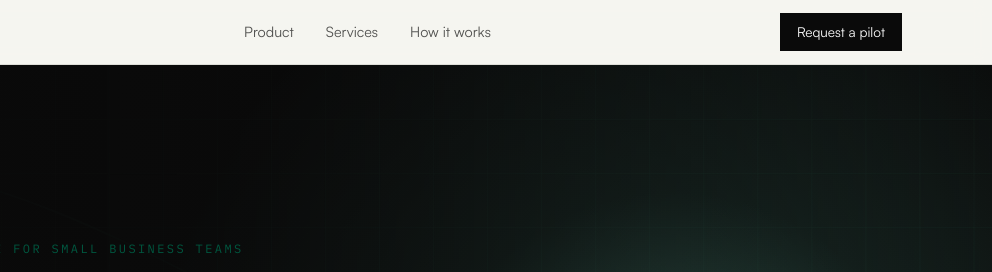
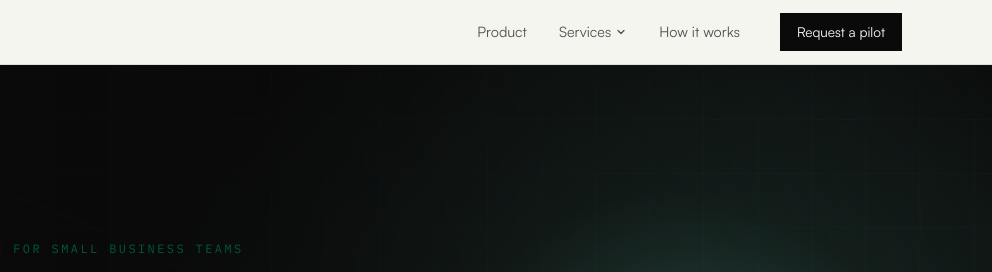
Before and after one commit to MuhammadAli0297/flowboundai, an Astro site: page / in a window 1280 px wide. Shown: the top 272 px of the page, 288-1280 px from the left. Built offline with nearby package versions, Linux system fonts and the light colour scheme; Astro itself is replaced by a stand-in of ours.

Commit message:
Realign header nav and add hover chevron to Services
Push nav links flush against the CTA button instead of centering
via justify-between, and add a chevron next to Services that flips
up on hover/focus to signal the dropdown.

```diff
--- a/src/components/Nav.astro
+++ b/src/components/Nav.astro
@@ -18,16 +18,27 @@ const panelLinkClass = "block px-4 py-3 text-[0.88rem] text-fb-black/70 transiti
 ---
 
 <header class="sticky top-0 z-50 border-b border-fb-black/10 bg-fb-paper/90 backdrop-blur">
-  <div class="container-fb flex h-16 items-center justify-between">
+  <div class="container-fb flex h-16 items-center">
     <a href="/" class="shrink-0">
       <LogoLockup />
     </a>
-    <nav class="hidden items-center gap-8 md:flex">
+    <nav class="ml-auto hidden items-center gap-8 md:flex">
       {navLinks.map((l) =>
         l.label === "Services" ? (
           <div class="group/services relative">
             <a href={l.href} class={`${linkClass} flex items-center gap-1`}>
               Services
+              <svg
+                class="h-3 w-3 shrink-0 transition-transform duration-150 group-hover/services:-rotate-180 group-focus-within/services:-rotate-180"
+                viewBox="0 0 24 24"
+                fill="none"
+                stroke="currentColor"
+                stroke-width="2.5"
+                stroke-linecap="round"
+                stroke-linejoin="round"
+              >
+                <path d="m6 9 6 6 6-6" />
+              </svg>
             </a>
             <div class="invisible absolute left-1/2 top-full -translate-x-1/2 pt-3 opacity-0 transition-all duration-150 group-hover/services:visible group-hover/services:opacity-100 group-focus-within/services:visible group-focus-within/services:opacity-100">
               <div class={outerPanelClass}>
@@ -65,7 +76,7 @@ const panelLinkClass = "block px-4 py-3 text-[0.88rem] text-fb-black/70 transiti
     </nav>
     <a
       href="/#cta"
-      class="inline-flex items-center border border-fb-black bg-fb-black px-4 py-2 font-body text-[0.85rem] font-normal text-fb-white transition-colors hover:bg-fb-green-600 hover:border-fb-green-600"
+      class="ml-10 inline-flex items-center border border-fb-black bg-fb-black px-4 py-2 font-body text-[0.85rem] font-normal text-fb-white transition-colors hover:bg-fb-green-600 hover:border-fb-green-600"
     >
       Request a pilot
     </a>
```
